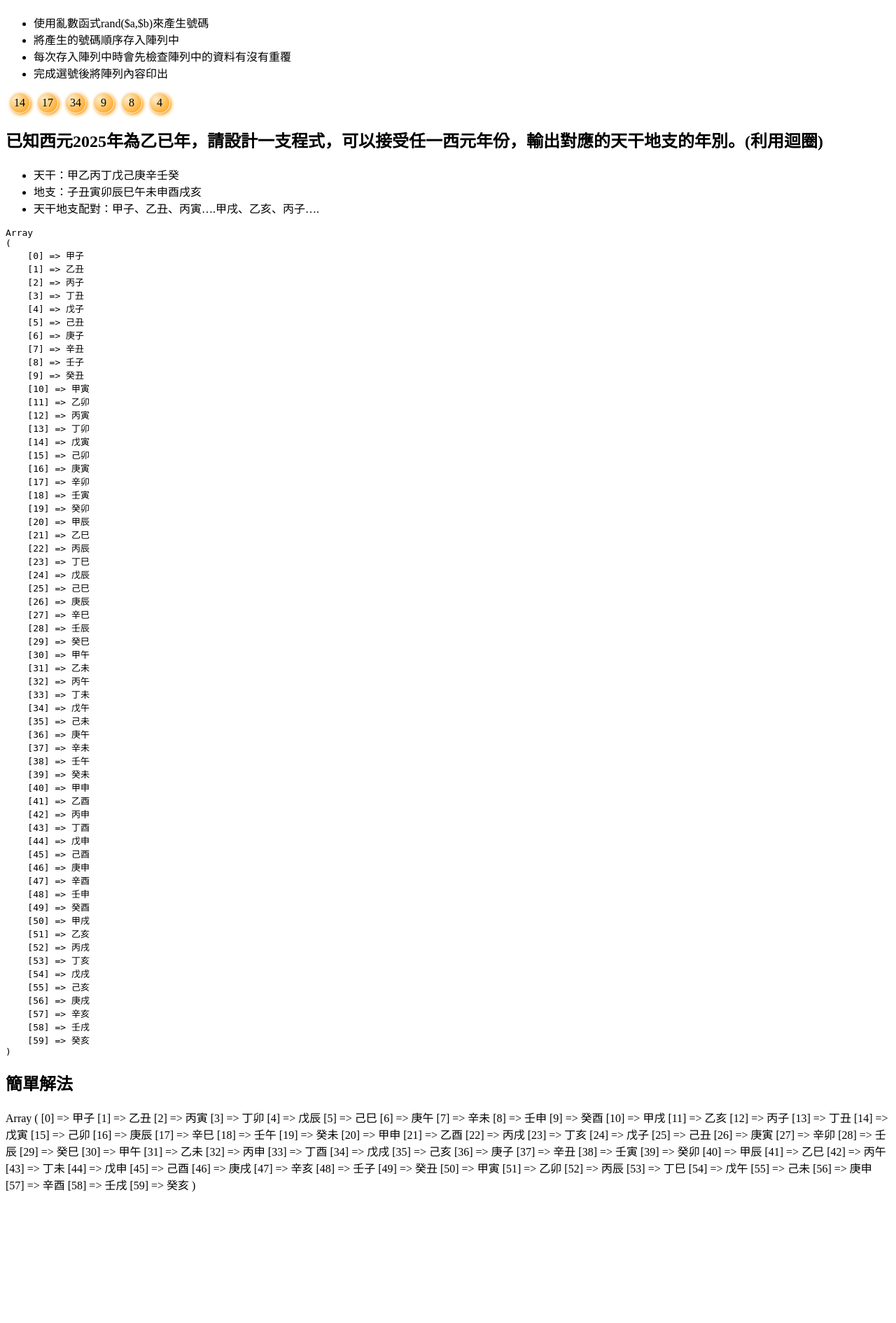
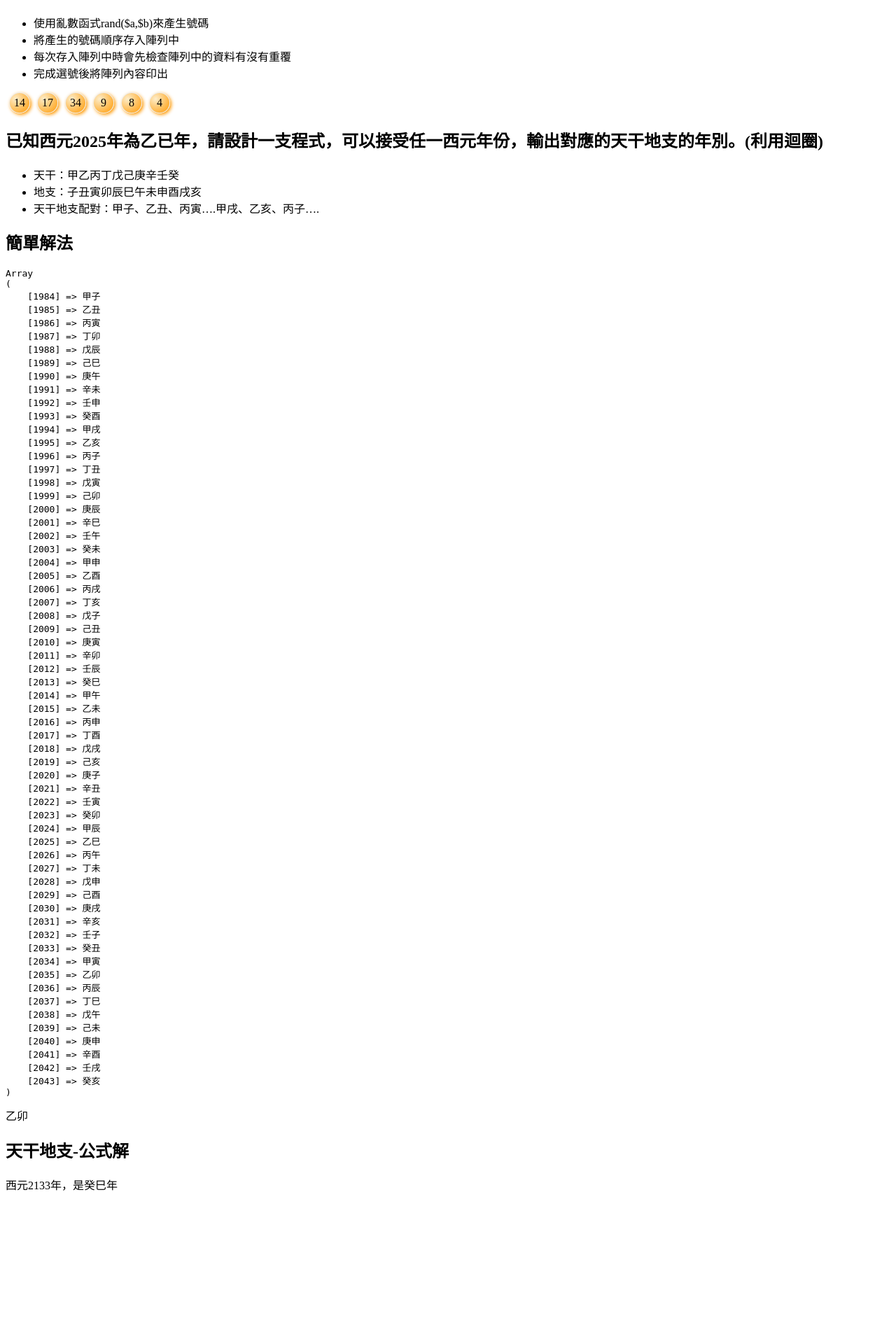
Before and after one commit to mackliu/11402-PHP-Basic, a PHP site: page /pra07.php in a window 1280 px wide. Shown: the part 1963-3853 px from the top of the page at 70% size. Run offline with PHP 8.4, Linux system fonts and the light colour scheme.

Commit message:
天干地支年公式解

```diff
--- /dev/null
+++ b/aa.csv
@@ -0,0 +1,2 @@
+甲,乙,丙,丁,戊,己,庚,辛,壬,癸
+子,丑,寅,卯,辰,巳,午,未,申,酉,戌,亥
--- a/index.php
+++ b/index.php
@@ -41,7 +41,7 @@
     <a href="pra06.php">第五章 陣列練習-設計陣列</a>
 </p>
 <p>
-    <a href="pra06.php">第五章 陣列練習-閏年與天干地支</a>
+    <a href="pra07.php">第五章 陣列練習-閏年與天干地支</a>
 </p>
 
 </body>
--- a/pra07.php
+++ b/pra07.php
@@ -84,30 +84,7 @@ echo "</div>";
     <li>地支：子丑寅卯辰巳午未申酉戌亥</li>
     <li>天干地支配對：甲子、乙丑、丙寅….甲戌、乙亥、丙子….</li>
 </ul>
-<?php
-$sky=[ "甲", "乙", "丙", "丁", "戊", "己", "庚", "辛", "壬", "癸"];
-$land=[ "子", "丑", "寅", "卯", "辰", "巳", "午", "未", "申", "酉", "戌", "亥"];
-$sl=[];
 
-for($i=0; $i<count($sky); $i++){
-    $pos=$i;
-    for($j=0; $j<count($land);$j++){
-        if($i%2==0 && $j %2==0){
-            $sl[$pos]=$sky[$i] . $land[$j];
-            $pos=$pos+10;
-        }else if($i%2==1 && $j %2 ==1){
-            $sl[$pos]=$sky[$i] . $land[$j];
-            $pos=$pos+10;
-        }
-    }
-
-}
-ksort($sl);
-
-echo "<pre>";
-print_r($sl);
-echo "</pre>";
-?>
 <h2>簡單解法</h2>
 <?php
 $tiangan = ["甲","乙","丙","丁","戊","己","庚","辛","壬","癸"];
@@ -118,12 +95,22 @@ $ganzhi = []; // 存放 60 組結果的陣列
 for ($i = 0; $i < 60; $i++) {
     $tg = $tiangan[$i % 10];   // 天干循環
     $dz = $dizhi[$i % 12];     // 地支循環
-    $ganzhi[] = $tg . $dz;
+    $ganzhi[$i+1984] = $tg . $dz;
 }
 
 // 顯示結果
+echo "<pre>";
 print_r($ganzhi);
+echo "</pre>";
+echo $ganzhi[2035];
 ?>
+<h2>天干地支-公式解</h2>
+<?php
+$year=2133;
+$idx=$year-4;
+echo "西元".$year."年，是". $tiangan[$idx%10] . $dizhi[$idx%12] ."年";
+?>
+
 
   <p>&nbsp;</p>
   <p>&nbsp;</p>
```
